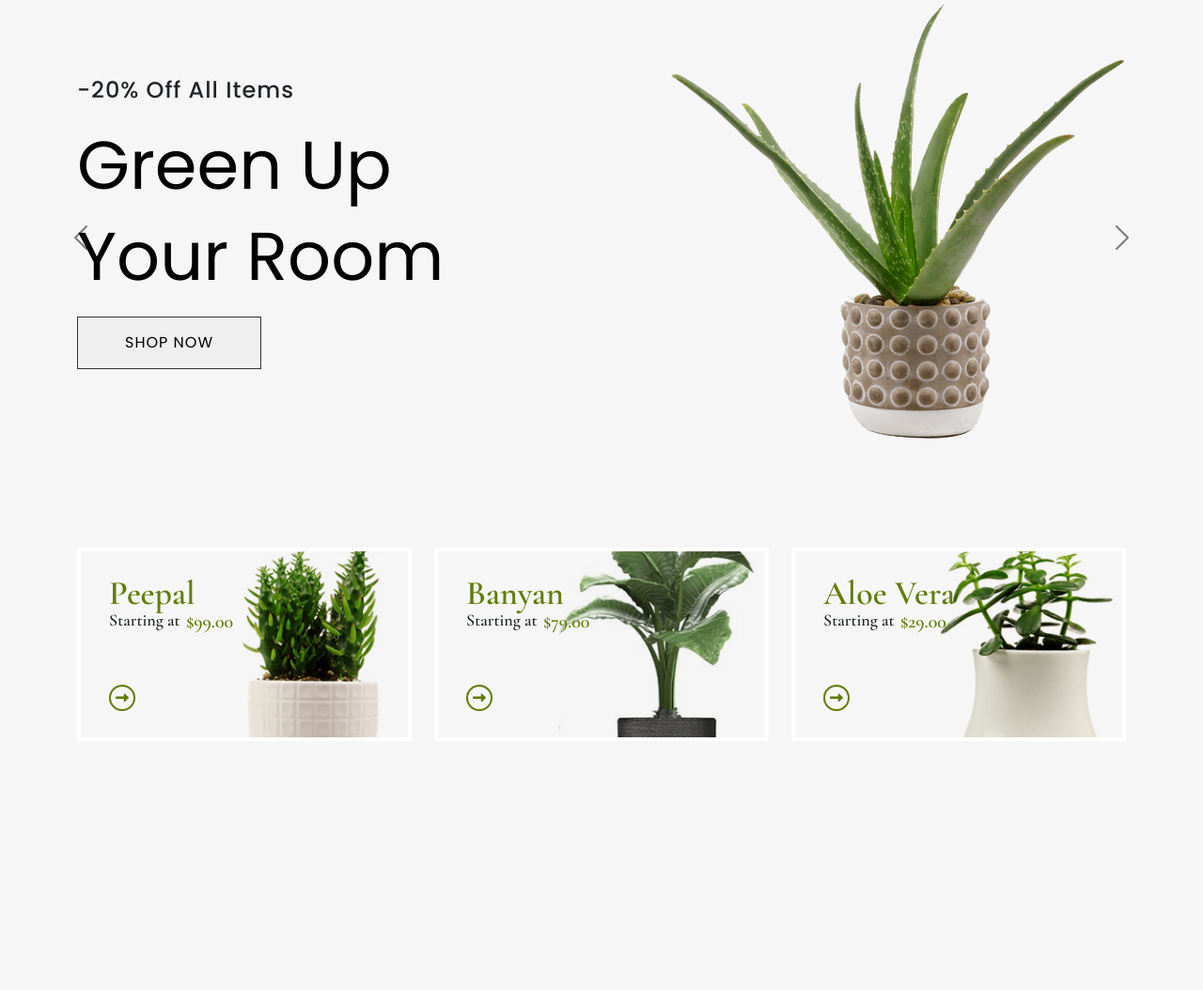
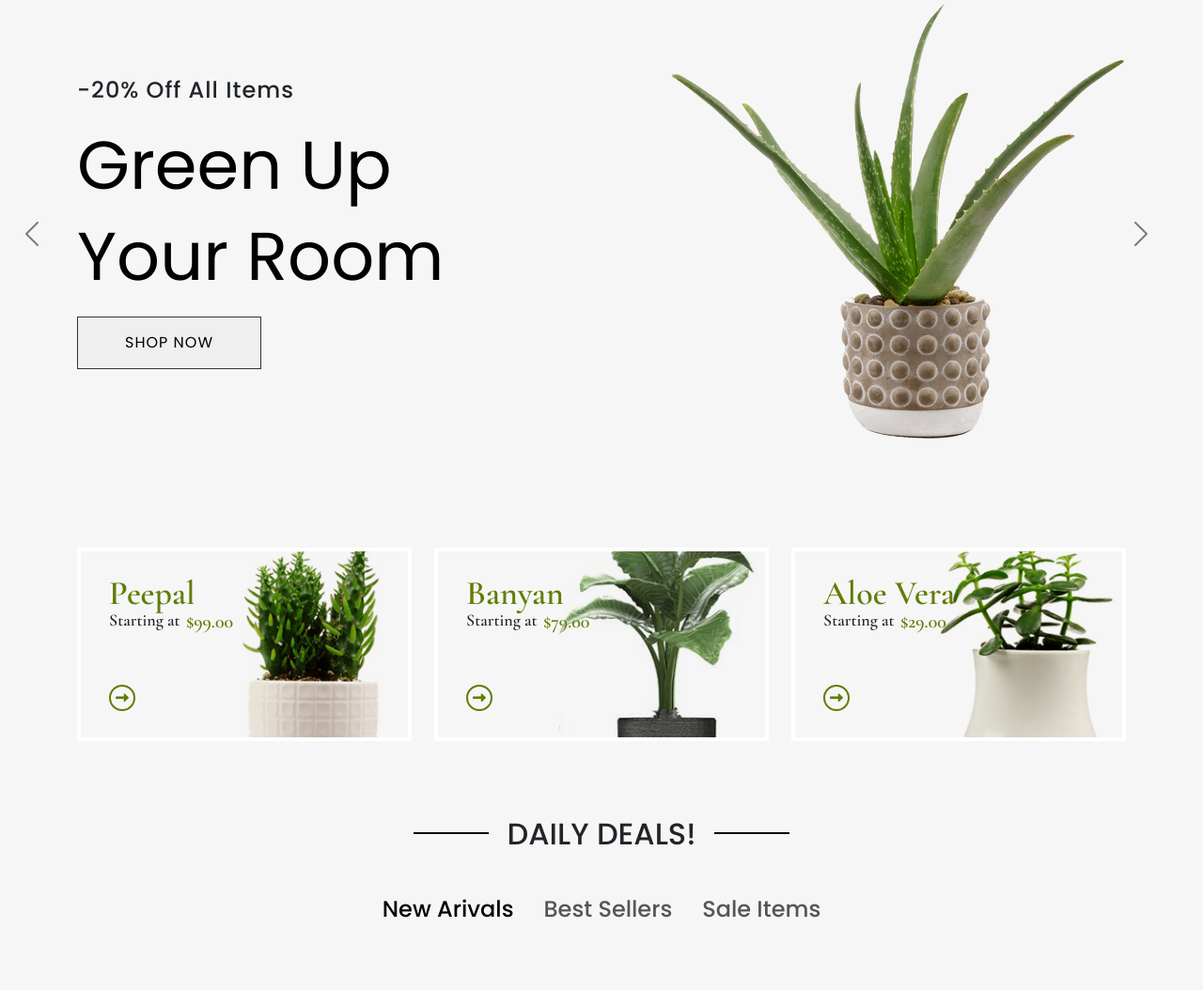
Before and after one commit to tanvir-hossen49/flone-bs-2, a website: page index.html in a window 1280 px wide. Shown: the part 169-1223 px from the top of the page at 94% size. Before the commit the page ends 1038 px from the top, so only its background shows below. Drawn offline with nearby package versions, Linux system fonts and the light colour scheme.

Commit message:
add product tab list

```diff
--- a/index.html
+++ b/index.html
@@ -257,11 +257,13 @@
                     </div>
                 </div>
             </div>
-            <button class="carousel-control-prev" type="button" data-bs-target="#main-carousel" data-bs-slide="prev">
+            <button class="carousel-control-prev d-inline w-0" type="button" data-bs-target="#main-carousel"
+                data-bs-slide="prev">
                 <span class="carousel-control-prev-icon" aria-hidden="true"></span>
                 <span class="visually-hidden">Previous</span>
             </button>
-            <button class="carousel-control-next" type="button" data-bs-target="#main-carousel" data-bs-slide="next">
+            <button class="carousel-control-next d-inline w-0" type="button" data-bs-target="#main-carousel"
+                data-bs-slide="next">
                 <span class="carousel-control-next-icon" aria-hidden="true"></span>
                 <span class="visually-hidden">Next</span>
             </button>
@@ -324,6 +326,33 @@
     </div>
     <!-- feature section end -->
 
+    <!-- product area start -->
+    <div class="container">
+        <!-- daily deals -->
+        <div class="section-title text-center">
+            <h2>DAILY DEALS!</h2>
+        </div>
+        <!-- product-tab-list -->
+        <div class="product-tab-list nav nav-pllips justify-content-center">
+            <div class="nav-item">
+                <a href="#" class="nav-link active">
+                    <h4>New Arivals</h4>
+                </a>
+            </div>
+
+            <div class="nav-item">
+                <a href="#" class="nav-link">
+                    <h4>Best Sellers</h4>
+                </a>
+            </div>
+            <div class="nav-item">
+                <a href="#" class="nav-link">
+                    <h4>Sale Items</h4>
+                </a>
+            </div>
+        </div>
+    </div>
+    <!-- product area end -->
 
     <!-- boostrapt javascript link -->
     <script src="https://cdn.jsdelivr.net/npm/bootstrap@5.0.2/dist/js/bootstrap.bundle.min.js"
--- a/scss/main.scss
+++ b/scss/main.scss
@@ -11,6 +11,7 @@ body {
   background-color: #f6f6f6;
   width: 100vw;
   min-height: 100vh;
+  overflow-x: hidden;
 }
 
 .custome-dropdown {
@@ -61,15 +62,18 @@ body {
   color: #8f8f8f;
 }
 
+.carousel-control-prev,
+.carousel-control-next{
+    display: inline !important;
+    width: 0 !important;
+}
+
 #main-carousel .carousel-inner {
   height: 500px;
 }
 
 .carousel-control-prev {
-  left: -5rem;
-}
-.carousel-control-next {
-  right: -5rem;
+  left: -4rem;
 }
 .carousel-control-prev,
 .carousel-control-next {
@@ -176,3 +180,39 @@ body {
     }
   }
 }
+
+// product area section
+.section-title h2{
+    display: inline-block;
+    position: relative;
+}
+.section-title h2::before{
+    position: absolute;
+    top: 17px;
+    left: -100px;
+    width: 80px;
+    height: 2px;
+    content: "";
+    background-color: #000;
+}
+.section-title h2::after{
+    position: absolute;
+    top: 17px;
+    right: -100px;
+    width: 80px;
+    height: 2px;
+    content: "";
+    background-color: #000;
+}
+//product tab list
+.product-tab-list{
+  padding-bottom: 55px;
+  padding-top: 30px;
+
+  a.active h4, a h4:hover{
+    color: #000;
+  }
+  a h4{
+    color:#555;
+  }
+}
```
Also changed, not shown: asset/images/product-area1.jfif (added), asset/images/product-area2.jfif (added), asset/images/product-area3.jfif (added), css/style.css, 1 other file.
